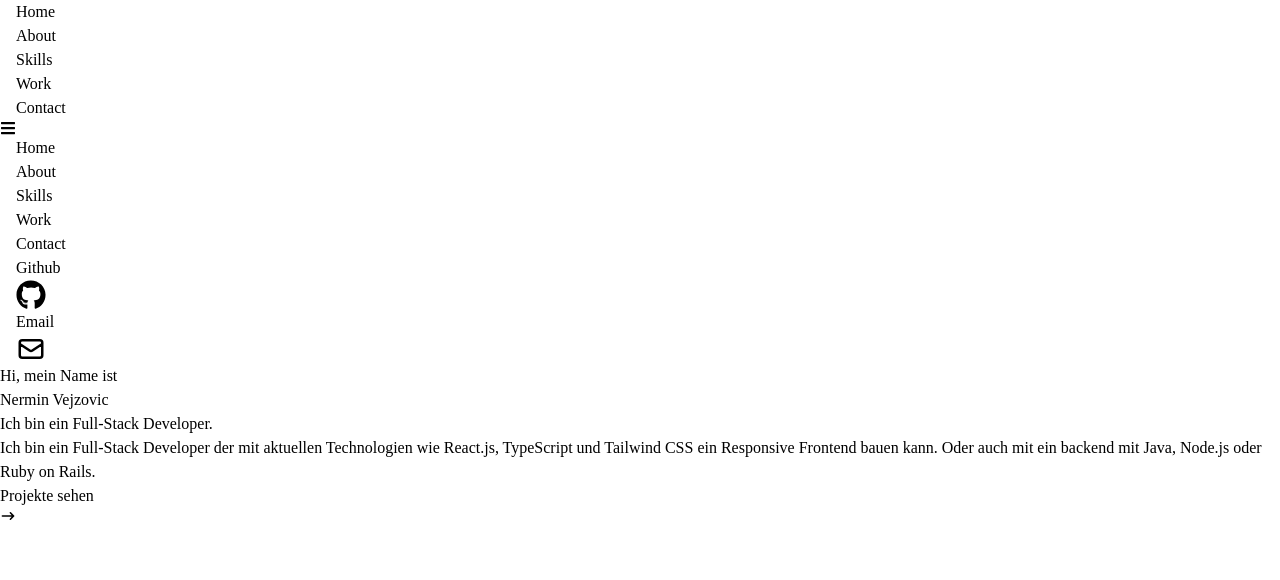
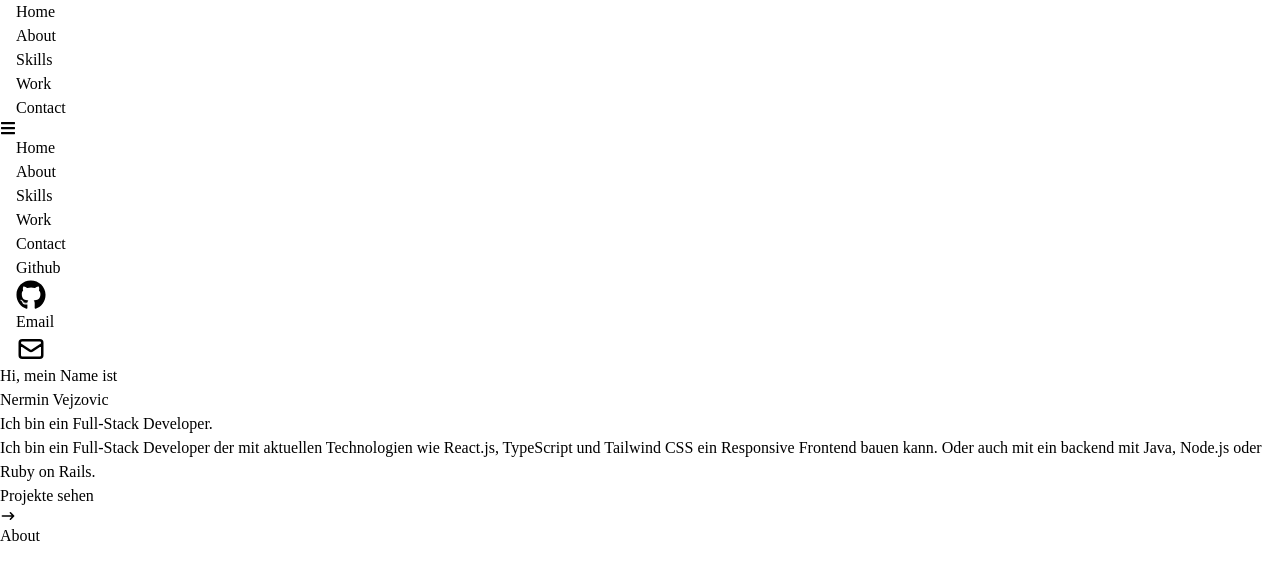
Before and after one commit to NerminVej/portfolio-react, a React (Vite) app: page / in a window 1280 px wide. Shown: the top 580 px of the page. Built offline with nearby package versions, Linux system fonts and the light colour scheme.

Commit message:
created the about section

```diff
--- a/src/App.tsx
+++ b/src/App.tsx
@@ -1,3 +1,4 @@
+import About from "./components/About";
 import Home from "./components/Home";
 import Navbar from "./components/Navbar";
 
@@ -6,6 +7,7 @@
     <div>
       <Navbar />
       <Home />
+      <About />
     </div>
   );
 }
--- /dev/null
+++ b/src/components/About.tsx
@@ -0,0 +1,8 @@
+
+const About = () => {
+  return (
+    <div>About</div>
+  )
+}
+
+export default About
```
